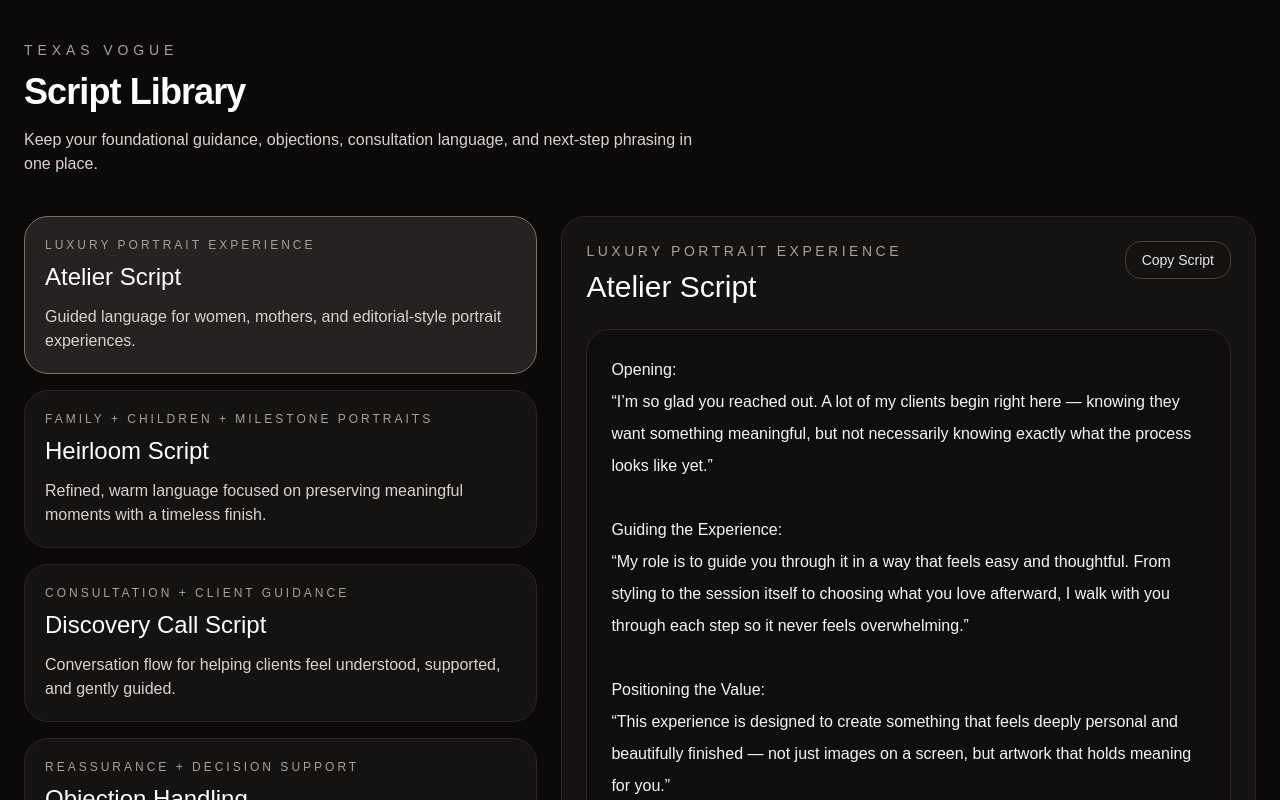
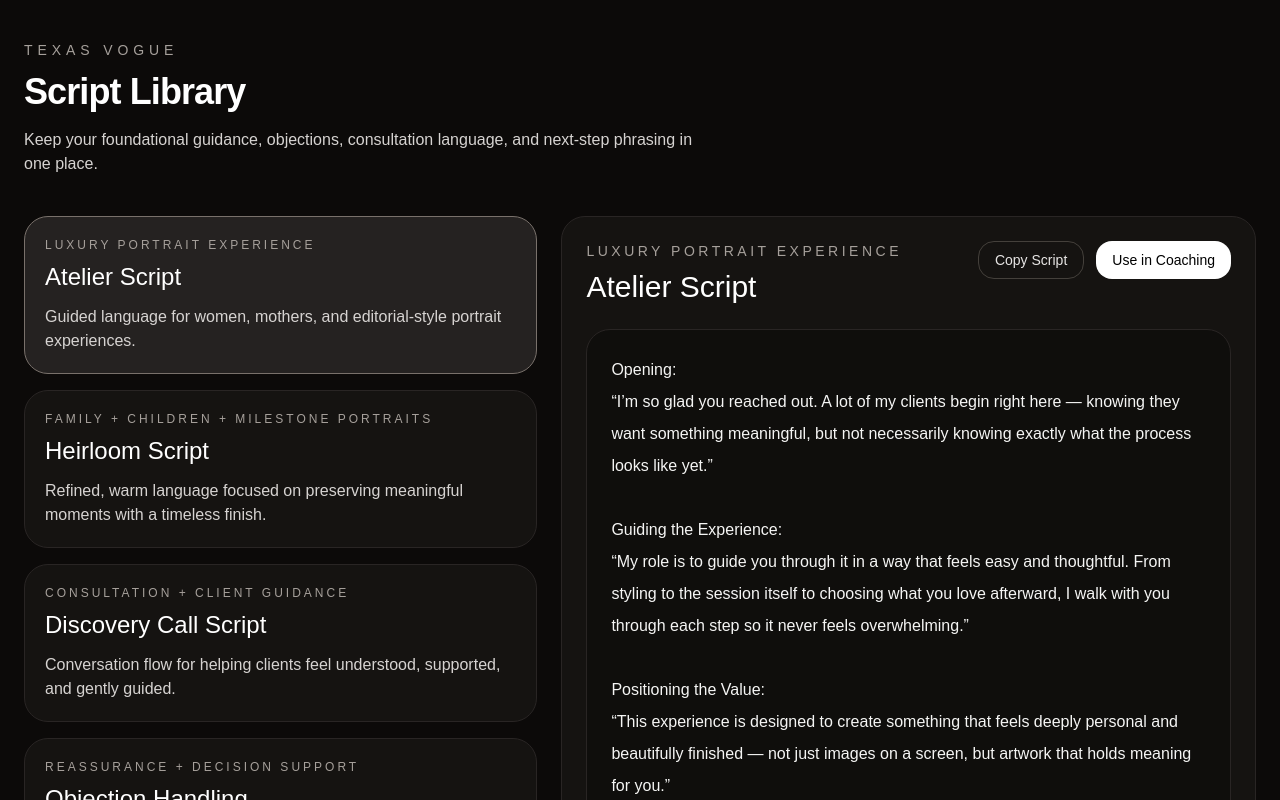
Before and after one commit to devorah16-ui/tvp-app, a Next.js app: page /scripts in a window 1280 px wide. Shown: the top 800 px of the page. Built offline with nearby package versions, Linux system fonts and the light colour scheme.

Commit message:
Connect scripts to coaching

```diff
--- a/app/scripts/page.tsx
+++ b/app/scripts/page.tsx
@@ -1,5 +1,6 @@
 "use client";
 
+import { useRouter } from "next/navigation";
 import { useState } from "react";
 
 const scripts = {
@@ -102,7 +103,10 @@ Invite:
 
 type ScriptKey = keyof typeof scripts;
 
+const COACHING_PREFILL_KEY = "tvp-coaching-prefill";
+
 export default function ScriptsPage() {
+  const router = useRouter();
   const [selectedScript, setSelectedScript] = useState<ScriptKey>("atelier");
 
   const activeScript = scripts[selectedScript];
@@ -110,6 +114,18 @@ export default function ScriptsPage() {
   async function handleCopy() {
     await navigator.clipboard.writeText(activeScript.content);
     alert("Script copied.");
+  }
+
+  function handleUseInCoaching() {
+    localStorage.setItem(
+      COACHING_PREFILL_KEY,
+      JSON.stringify({
+        title: activeScript.title,
+        content: activeScript.content,
+      })
+    );
+
+    router.push("/testing");
   }
 
   return (
@@ -162,12 +178,21 @@ export default function ScriptsPage() {
                 </h2>
               </div>
 
+              <div className="flex flex-wrap gap-3">
                 <button
                   onClick={handleCopy}
                   className="rounded-2xl border border-stone-700 px-4 py-2 text-sm text-stone-200"
                 >
                   Copy Script
                 </button>
+
+                <button
+                  onClick={handleUseInCoaching}
+                  className="rounded-2xl bg-white px-4 py-2 text-sm font-medium text-black"
+                >
+                  Use in Coaching
+                </button>
+              </div>
             </div>
 
             <div className="mt-6 rounded-3xl border border-stone-800 bg-stone-950/60 p-6">
--- a/app/testing/page.tsx
+++ b/app/testing/page.tsx
@@ -1,6 +1,6 @@
 "use client";
 
-import { useState } from "react";
+import { useEffect, useState } from "react";
 
 const scenarios = {
   overwhelmed: {
@@ -59,6 +59,7 @@ type SavedResponse = {
 };
 
 const STORAGE_KEY = "tvp-response-library";
+const COACHING_PREFILL_KEY = "tvp-coaching-prefill";
 
 export default function CoachingPage() {
   const [selectedScenario, setSelectedScenario] =
@@ -71,13 +72,27 @@ export default function CoachingPage() {
   const [loading, setLoading] = useState(false);
   const [evaluation, setEvaluation] = useState<EvaluationResult | null>(null);
 
+  useEffect(() => {
+    const raw = localStorage.getItem(COACHING_PREFILL_KEY);
+    if (!raw) return;
+
+    try {
+      const parsed = JSON.parse(raw) as { title?: string; content?: string };
+      if (parsed?.content) {
+        setYourResponse(parsed.content);
+      }
+      localStorage.removeItem(COACHING_PREFILL_KEY);
+    } catch (error) {
+      console.error("Failed to load coaching prefill:", error);
+    }
+  }, []);
+
   function handleLoadScenario() {
     const scenario = scenarios[selectedScenario];
     setLoadedTitle(scenario.title);
     setLoadedType(scenario.type);
     setLoadedMessage(scenario.message);
     setLoadedCoaching(scenario.coaching);
-    setYourResponse("");
     setEvaluation(null);
   }
 
```
Lines whose indentation alone changed are shown as unchanged.
